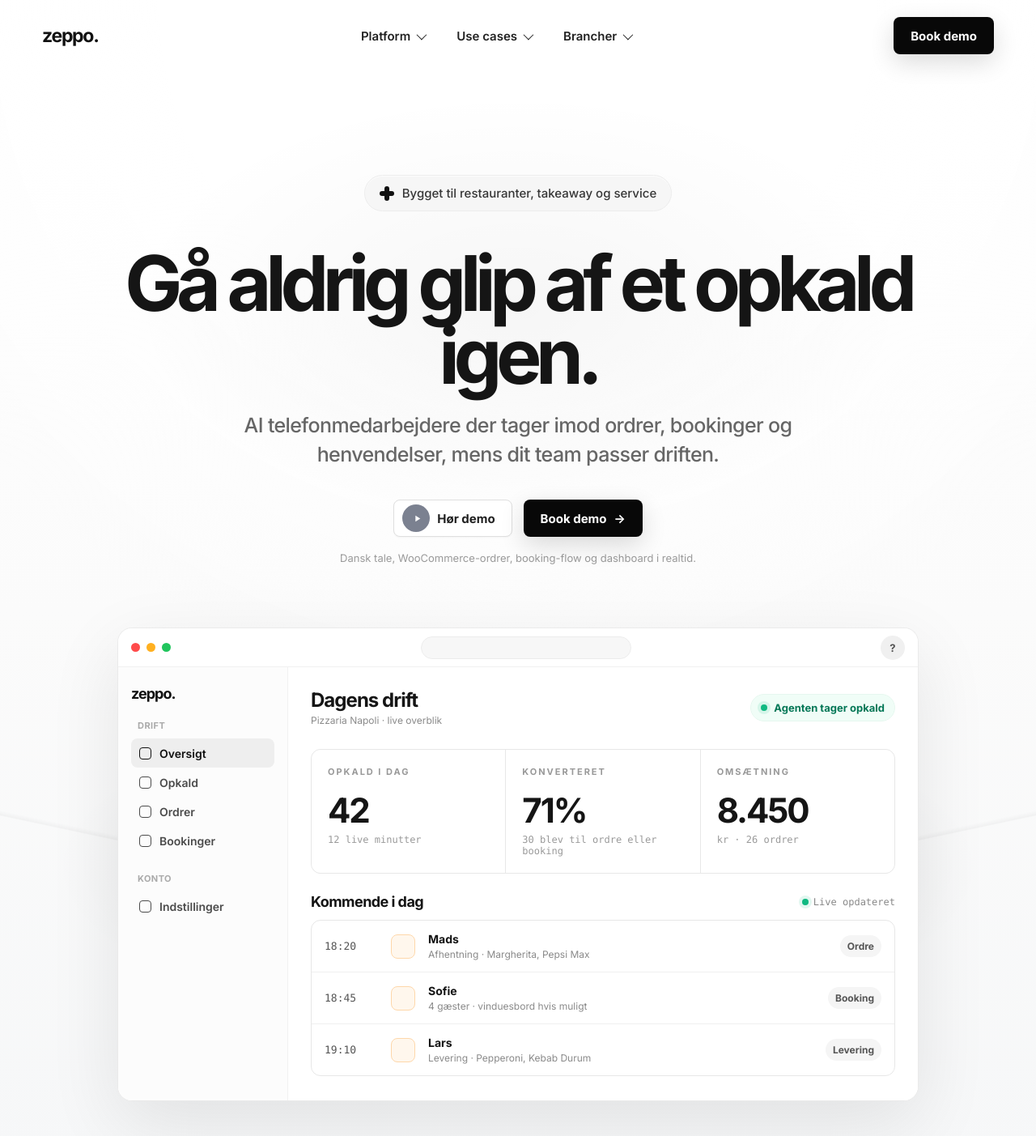
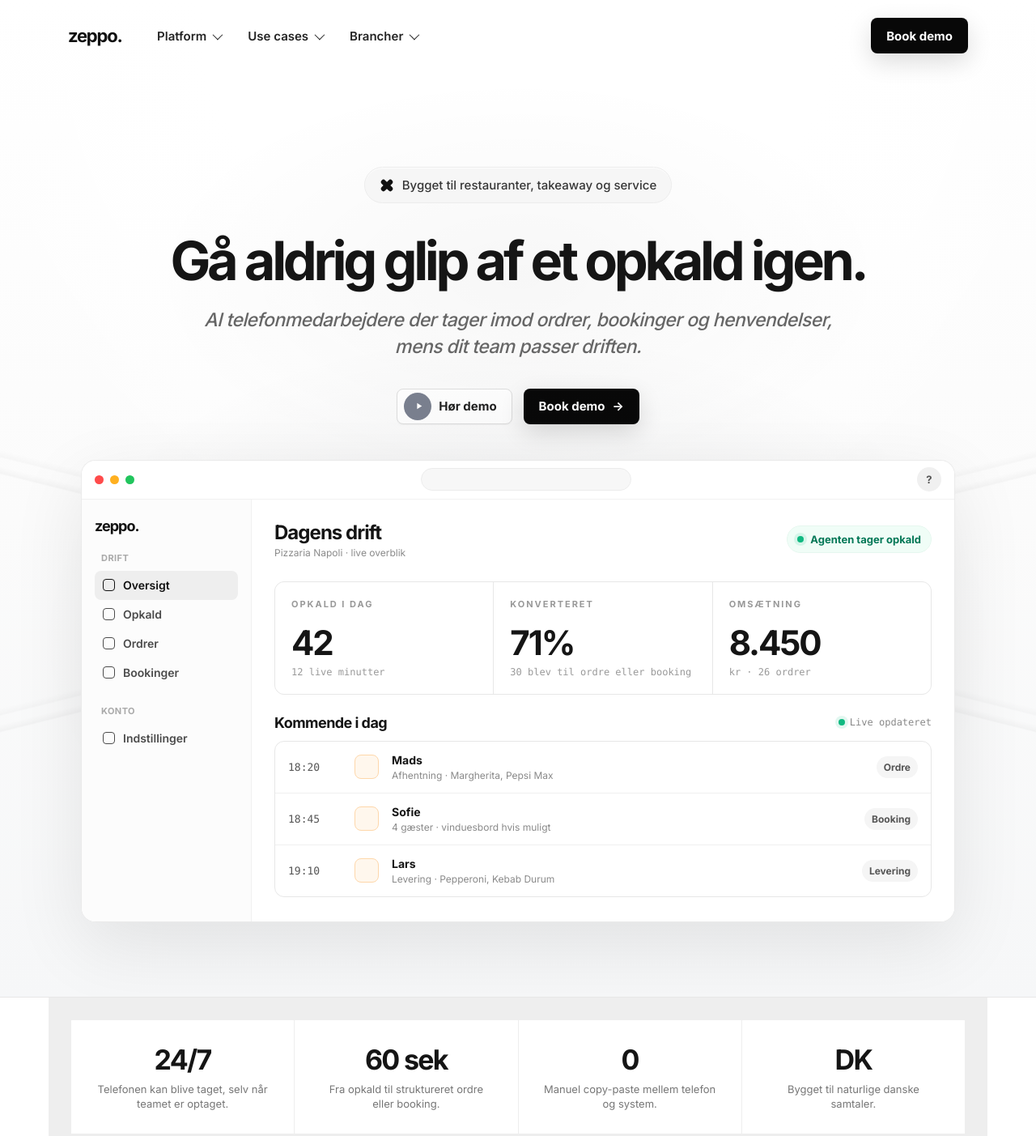
Before and after one commit to MadsZeppo/zeppo-dk, a website: page index.html in a window 1280 px wide. Shown: the top 1403 px of the page at 81% size. Drawn offline with Linux system fonts and the light colour scheme.

Commit message:
Tighten landing hero layout

```diff
--- a/index.html
+++ b/index.html
@@ -33,41 +33,44 @@ button,input{font:inherit}
 .page{min-height:100vh;overflow:hidden;background:
   radial-gradient(circle at 50% 0%,#fff 0,#fff 28%,rgba(255,255,255,0) 54%),
   linear-gradient(180deg,#fff 0,#fbfbfb 52%,#f6f7f8 100%)}
-.nav{height:88px;display:flex;align-items:center;justify-content:space-between;max-width:1240px;margin:0 auto;padding:0 32px;position:relative;z-index:10}
-.brand{display:flex;align-items:center;font-size:23px;font-weight:800;letter-spacing:-.055em;color:#111}
+.nav{height:88px;display:flex;align-items:center;justify-content:space-between;max-width:1168px;margin:0 auto;padding:0 28px;position:relative;z-index:10}
+.nav-left{display:flex;align-items:center;gap:44px}
+.brand{display:flex;align-items:center;font-size:22px;font-weight:800;letter-spacing:-.055em;color:#111}
 .brand::after{content:".";letter-spacing:-.08em}
-.nav-links{display:flex;align-items:center;gap:40px;color:#222;font-size:15px;font-weight:600}
+.nav-links{display:flex;align-items:center;gap:34px;color:#242424;font-size:15px;font-weight:600}
 .nav-links .with-chevron{display:inline-flex;align-items:center;gap:8px}
 .nav-links .with-chevron::after{content:"";width:8px;height:8px;border-right:1.8px solid currentColor;border-bottom:1.8px solid currentColor;transform:rotate(45deg) translateY(-2px)}
 .nav-links a{transition:color .18s}
 .nav-links a:hover{color:#000}
 .nav-actions{display:flex;align-items:center;gap:12px}
 .nav-ghost{color:#444;font-size:15px;font-weight:500;padding:12px 14px}
-.btn{display:inline-flex;align-items:center;justify-content:center;gap:9px;border-radius:8px;border:1px solid transparent;min-height:46px;padding:0 20px;font-size:15px;font-weight:700;cursor:pointer;transition:transform .18s var(--ease),box-shadow .18s var(--ease),background .18s}
+.btn{display:inline-flex;align-items:center;justify-content:center;gap:9px;border-radius:8px;border:1px solid transparent;min-height:44px;padding:0 18px;font-size:15px;font-weight:700;cursor:pointer;transition:transform .18s var(--ease),box-shadow .18s var(--ease),background .18s}
 .btn-dark{background:#080808;color:#fff;box-shadow:0 10px 30px rgba(0,0,0,.14)}
 .btn-dark:hover{transform:translateY(-1px);box-shadow:0 16px 34px rgba(0,0,0,.18)}
 .btn-light{background:#fff;color:#202020;border-color:#dfdfdf;box-shadow:0 1px 2px rgba(0,0,0,.04)}
 .btn-light:hover{background:#f7f7f7}
-.hero{max-width:1160px;margin:0 auto;text-align:center;padding:128px 28px 0;position:relative}
-.hero::before{content:"";position:absolute;left:50%;top:22px;width:980px;height:540px;transform:translateX(-50%);background:radial-gradient(ellipse at center,rgba(0,0,0,.035),rgba(0,0,0,0) 70%);pointer-events:none}
+.hero{max-width:1168px;margin:0 auto;text-align:center;padding:118px 28px 0;position:relative}
+.hero::before{content:"";position:absolute;left:50%;top:4px;width:930px;height:500px;transform:translateX(-50%);background:radial-gradient(ellipse at center,rgba(0,0,0,.032),rgba(0,0,0,0) 70%);pointer-events:none}
 .pill{position:relative;display:inline-flex;align-items:center;gap:10px;border:1px solid #ececec;background:rgba(245,245,245,.86);backdrop-filter:blur(16px);border-radius:999px;padding:12px 18px;color:#363636;font-size:15px;font-weight:500;box-shadow:inset 0 1px 0 rgba(255,255,255,.8)}
-.pill-star{width:18px;height:18px;position:relative}
+.pill-star{width:18px;height:18px;position:relative;transform:rotate(45deg)}
 .pill-star::before,.pill-star::after{content:"";position:absolute;inset:0;margin:auto;background:#111}
 .pill-star::before{width:18px;height:6px;border-radius:999px}
 .pill-star::after{width:6px;height:18px;border-radius:999px}
-h1{position:relative;margin:44px auto 22px;max-width:1000px;font-size:clamp(54px,7.4vw,98px);line-height:.95;letter-spacing:-.078em;font-weight:800;color:#151515}
-.lead{position:relative;max-width:760px;margin:0 auto;color:#666;font-size:clamp(19px,2vw,25px);line-height:1.45;font-weight:500;letter-spacing:-.025em}
-.hero-actions{position:relative;display:flex;align-items:center;justify-content:center;gap:14px;flex-wrap:wrap;margin-top:38px}
+h1{position:relative;margin:38px auto 22px;max-width:1120px;font-size:clamp(46px,5.2vw,74px);line-height:1.02;letter-spacing:-.065em;font-weight:760;color:#151515}
+.lead{position:relative;max-width:820px;margin:0 auto;color:#666;font-size:clamp(18px,1.8vw,23px);line-height:1.45;font-style:italic;font-weight:500;letter-spacing:-.025em}
+.hero-actions{position:relative;display:flex;align-items:center;justify-content:center;gap:14px;flex-wrap:wrap;margin-top:34px}
 .play-dot{display:inline-grid;place-items:center;width:34px;height:34px;border-radius:999px;background:#7b8190;color:#fff;margin-left:-10px}
 .play-dot svg{margin-left:2px}
-.hero-fine{margin-top:18px;color:#9a9a9a;font-size:13px}
-.product-stage{max-width:1160px;margin:78px auto 0;padding:0 28px 92px;position:relative}
-.product-stage::before{content:"";position:absolute;left:50%;top:44px;width:1400px;height:420px;transform:translateX(-50%);background:
-  linear-gradient(12deg,transparent 0 34%,rgba(20,20,20,.035) 34.2%,transparent 35%),
-  linear-gradient(-12deg,transparent 0 34%,rgba(20,20,20,.035) 34.2%,transparent 35%),
-  radial-gradient(ellipse at 50% 60%,rgba(13,18,26,.09),transparent 58%);
+.hero-fine{display:none}
+.product-stage{max-width:1168px;margin:44px auto 0;padding:0 28px 92px;position:relative}
+.product-stage::before{content:"";position:absolute;left:50%;top:-260px;width:1500px;height:650px;transform:translateX(-50%);background:
+  linear-gradient(14deg,transparent 0 39%,rgba(20,20,20,.032) 39.2%,transparent 40%),
+  linear-gradient(14deg,transparent 0 41%,rgba(20,20,20,.022) 41.2%,transparent 42%),
+  linear-gradient(-14deg,transparent 0 39%,rgba(20,20,20,.032) 39.2%,transparent 40%),
+  linear-gradient(-14deg,transparent 0 41%,rgba(20,20,20,.022) 41.2%,transparent 42%),
+  radial-gradient(ellipse at 50% 74%,rgba(13,18,26,.08),transparent 56%);
   pointer-events:none}
-.browser{position:relative;max-width:990px;margin:0 auto;border:1px solid rgba(0,0,0,.08);border-radius:18px;background:rgba(255,255,255,.82);box-shadow:0 28px 90px rgba(0,0,0,.09);overflow:hidden;backdrop-filter:blur(24px)}
+.browser{position:relative;max-width:1080px;margin:0 auto;border:1px solid rgba(0,0,0,.08);border-radius:18px;background:rgba(255,255,255,.84);box-shadow:0 28px 90px rgba(0,0,0,.09);overflow:hidden;backdrop-filter:blur(24px)}
 .browser-top{height:48px;border-bottom:1px solid var(--line2);display:flex;align-items:center;justify-content:space-between;padding:0 16px;background:rgba(255,255,255,.72)}
 .traffic{display:flex;gap:8px}
 .traffic span{width:11px;height:11px;border-radius:99px}
@@ -138,7 +141,7 @@ footer{border-top:1px solid var(--line);background:#fff}
 .reveal{opacity:0;transform:translateY(18px);transition:opacity .65s var(--ease),transform .65s var(--ease)}
 .reveal.in{opacity:1;transform:none}
 @media(max-width:900px){
-  .nav{height:72px;padding:0 20px}.nav-links,.nav-ghost{display:none}
+  .nav{height:72px;padding:0 20px}.nav-left{gap:0}.nav-links,.nav-ghost{display:none}
   .hero{padding-top:78px}.lead{font-size:18px}
   .product-stage{margin-top:44px;padding-left:16px;padding-right:16px}
   .browser{border-radius:14px}.browser-url{display:none}.app{grid-template-columns:1fr}.app-side{display:none}.app-main{padding:20px}
@@ -153,12 +156,14 @@ footer{border-top:1px solid var(--line);background:#fff}
 <body>
 <div class="page">
   <header class="nav">
+    <div class="nav-left">
       <a href="#" class="brand">zeppo</a>
       <nav class="nav-links" aria-label="Primær navigation">
         <a class="with-chevron" href="#platform">Platform</a>
         <a class="with-chevron" href="#usecases">Use cases</a>
         <a class="with-chevron" href="#usecases">Brancher</a>
       </nav>
+    </div>
     <div class="nav-actions">
       <a class="btn btn-dark" href="/book-demo">Book demo</a>
     </div>
@@ -176,7 +181,6 @@ footer{border-top:1px solid var(--line);background:#fff}
         </a>
         <a class="btn btn-dark" href="/book-demo">Book demo <span>→</span></a>
       </div>
-      <div class="hero-fine">Dansk tale, WooCommerce-ordrer, booking-flow og dashboard i realtid.</div>
     </section>
 
     <section class="product-stage" aria-label="Zeppo dashboard preview">
```
Also changed, not shown: public/index.html (+23 -19 lines). Lines whose indentation alone changed are shown as unchanged.
